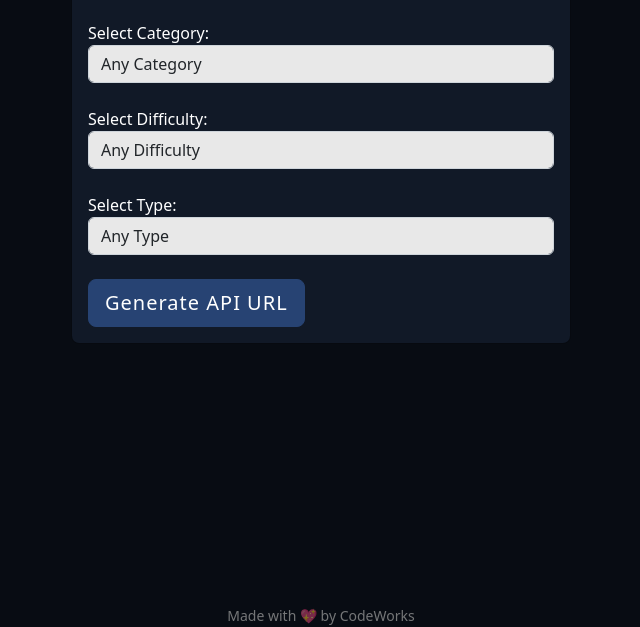
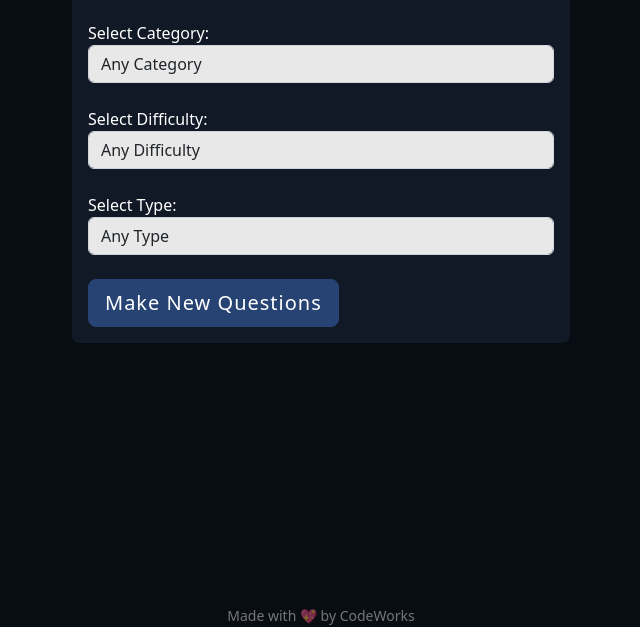
Before and after one commit to Kolby-Strang/Trivia-DB, a website with bundled scripts: page index.html in a window 1280 px wide. Shown: the part 173-800 px from the top of the page, without its empty margins (319-959 px from the left). Built offline with nearby package versions, Linux system fonts and the light colour scheme; a script that the page names is missing.

Commit message:
'Final' final style changes

```diff
--- a/index.html
+++ b/index.html
@@ -102,8 +102,7 @@
 
               <br>
 
-              <button class="btn btn-lg btn-primary btn-block" type="submit">Generate API
-                URL</button>
+              <button class="btn btn-lg btn-primary btn-block" type="submit">Make new questions</button>
             </form>
 
           </div>
```
